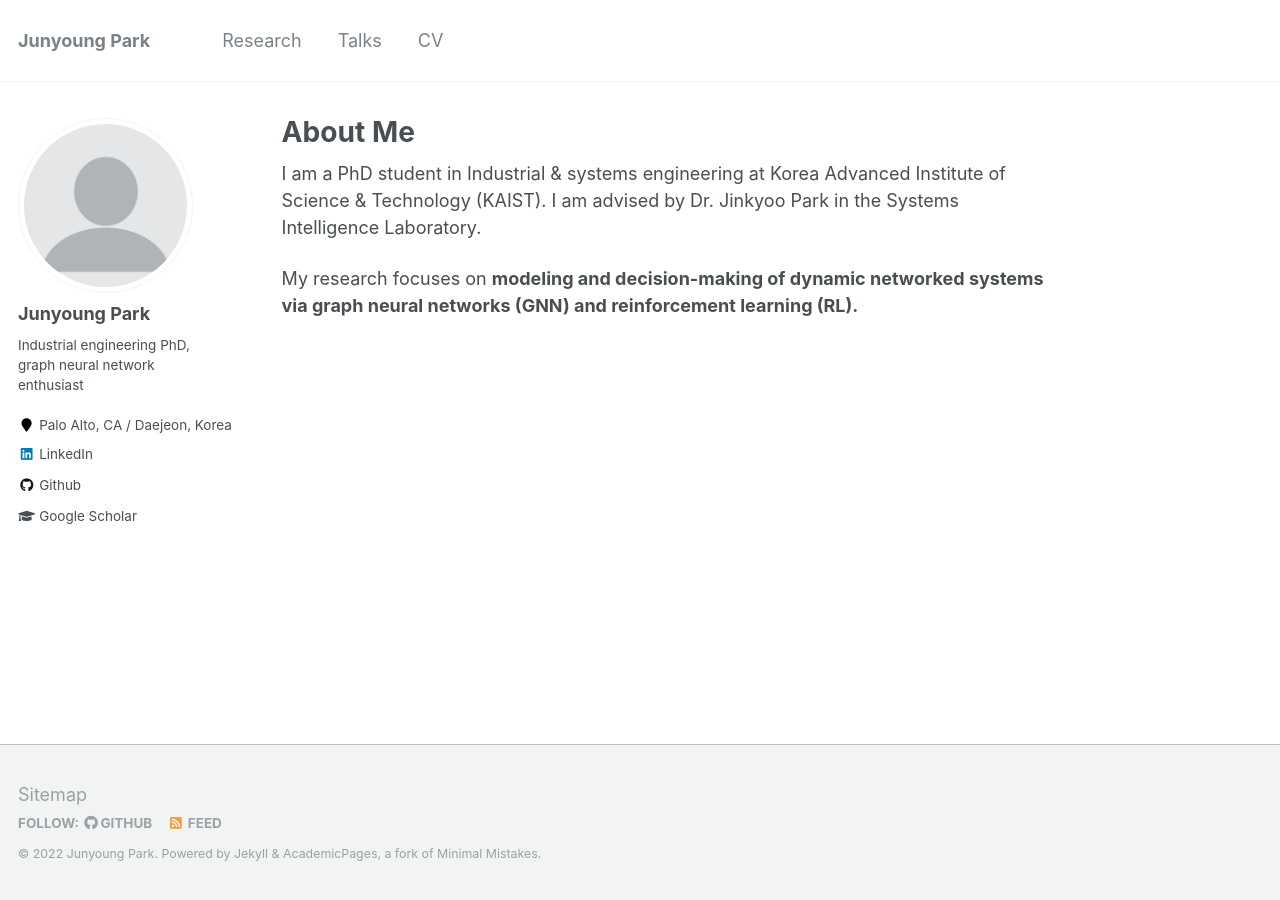
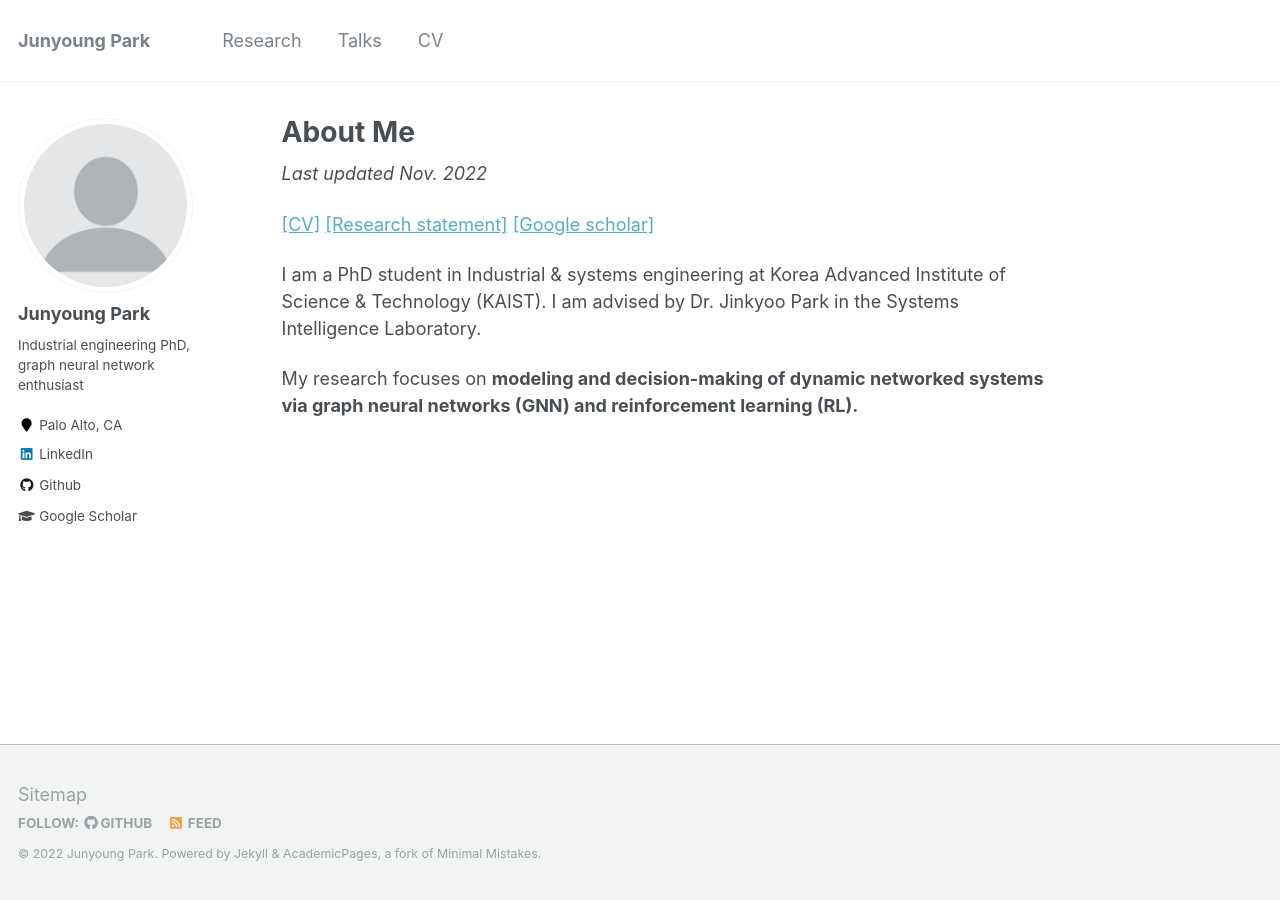
Before and after one commit to Junyoungpark/_junyoungpark.github.io, a Jekyll site: the page built from _pages/about.md, in a window 1280 px wide. Built offline with Jekyll 4.4.1, drawn with Linux system fonts in a browser that asks for light colours.

Commit message:
add CV, Research statement, Google scolar link

```diff
--- a/_config.yml
+++ b/_config.yml
@@ -83,8 +83,7 @@ author:
   name             : "Junyoung Park"
   avatar           : "profile.png"
   bio              : "Industrial engineering PhD, graph neural network enthusiast"
-  location         : "Palo Alto, CA /
-                      Daejeon, Korea"
+  location         : "Palo Alto, CA"
   employer         :
   pubmed           :  # "https://www.ncbi.nlm.nih.gov/pubmed/?term=john+snow"
   googlescholar    : "https://scholar.google.com/citations?user=az8czv8AAAAJ"
--- a/_pages/about.md
+++ b/_pages/about.md
@@ -10,6 +10,12 @@ redirect_from:
 
 ---
 
+_Last updated Nov. 2022_
+
+[[CV]](http://junyoungpark.github.io/files/resume_junyoungpark.pdf)
+[[Research statement]](http://junyoungpark.github.io/files/research_statement_junyoungpark.pdf)
+[[Google scholar]](https://scholar.google.com/citations?user=az8czv8AAAAJ)
+
 I am a PhD student in Industrial & systems engineering at Korea Advanced Institute of Science & Technology (KAIST).
 I am advised by Dr. Jinkyoo Park in the Systems Intelligence Laboratory.
 
```
Also changed, not shown: _pages/research.md (+3 -3 lines), 5 other files.
